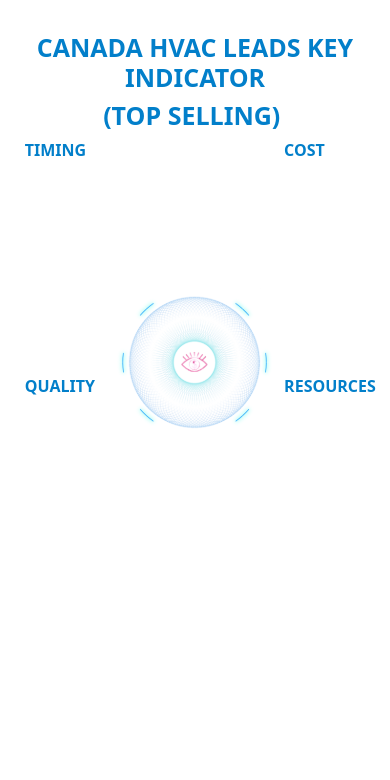
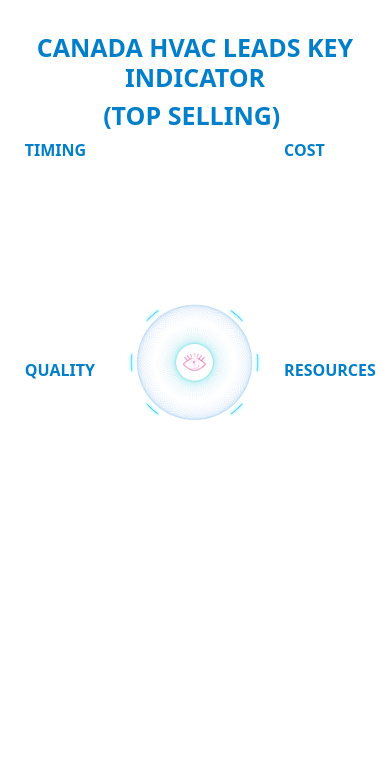
Before and after one commit to Esraa-Esmat/LeadBull_Task, a React (Vite) app: page / in a window 390 px wide. Shown: the part 3860-4640 px from the top of the page. Built offline with nearby package versions, Linux system fonts and the light colour scheme.

Commit message:
edit for responsive

```diff
--- a/src/Components/SalesKeyMetrics/SalesKeyMetrics.css
+++ b/src/Components/SalesKeyMetrics/SalesKeyMetrics.css
@@ -29,7 +29,7 @@
     .SalesKeyMetrics-container{
         width: 95%;
         height: 450px;
-        background-size: 50%;
+        background-size: 44%;
     }
     .SalesKeyMetricsTitle{
         font-size: 25px;
@@ -37,6 +37,7 @@
     }
     .SalesKeyMetrics-container-title{
         font-weight: 600;
+        margin-bottom: 0;
     }
     .SalesKeyMetrics-item>div{
         width: 30%;
```
